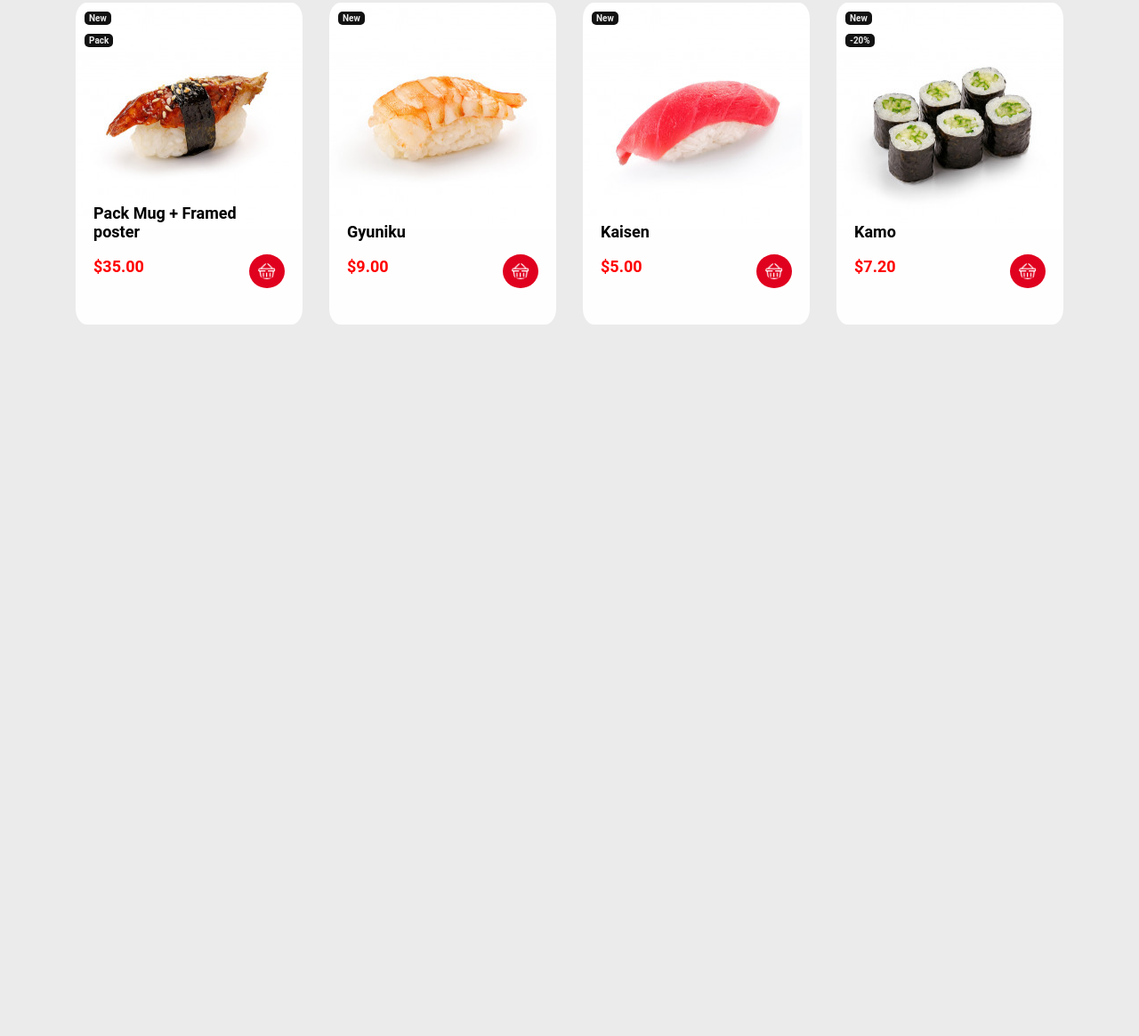
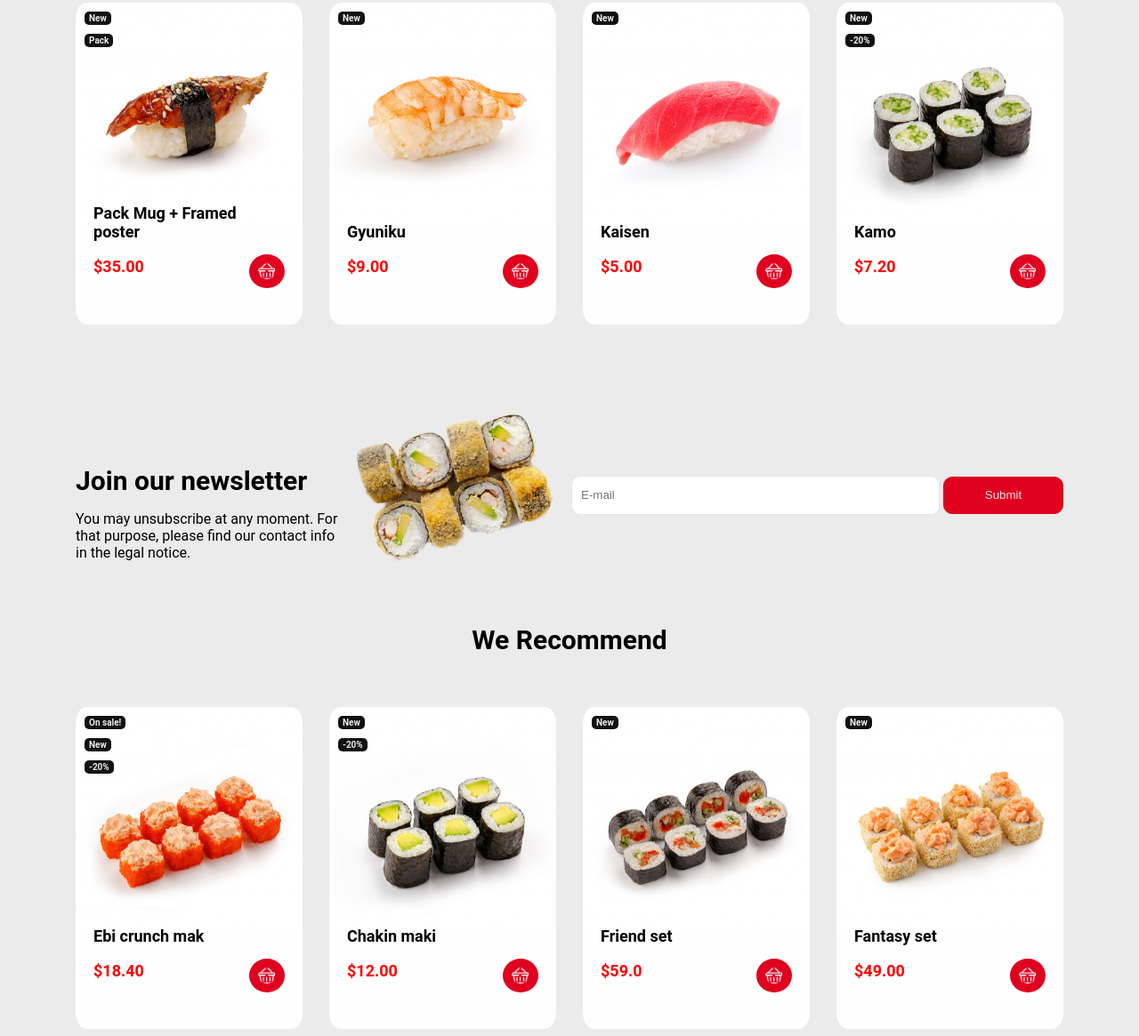
Before and after one commit to MarinaSavenko/Tempura, a plain HTML site: page index.html in a window 1280 px wide. Shown: the part 1192-2357 px from the top of the page at 89% size. Before the commit the page ends 1565 px from the top, so only its background shows below. Drawn offline with Linux system fonts and the light colour scheme.

Commit message:
added new sections

```diff
--- a/css/style.css
+++ b/css/style.css
@@ -132,6 +132,18 @@ ul.choice {
 .card8{
 	background: #fffefe url(../img/card8.png) no-repeat;
 }
+.card9{
+	background: #fffefe url(../img/card9.png) no-repeat;
+}
+.card10{
+	background: #fffefe url(../img/card10.png) no-repeat;
+}
+.card11{
+	background: #fffefe url(../img/card11.png) no-repeat;
+}
+.card12{
+	background: #fffefe url(../img/card12.png) no-repeat;
+}
 .container{
 	display: flex;
 	justify-content: space-between;
@@ -173,6 +185,48 @@ ul.choice {
 	color: #FE0000;
 	font: 600 18px Roboto, sans-serif;
 }
+.news_letter{
+	display: flex;
+	justify-content: space-between;
+	align-items: center;
+	margin-top: 100px;
+}
+.news_letter_size{
+	width: 295px;
+	height: 67px;
+}
+.join{
+	font: 600 30px Roboto, sans-serif;
+	margin: 0 auto;
+}
+.unsubscribe{
+	font: 400 16px Roboto, sans-serif;
+}
+.size{
+	border: 1px solid;
+	border-color: #E7E7E7;
+	color: #E7E7E7;
+	width: 392px;
+	height: 42px;
+	border-radius: 10px;
+	background: #ffffff;
+}
+.second_size{
+	border: 1px solid;
+	border-color: #E0011F;
+	color: #E7E7E7;
+	width: 135px;
+	height: 42px;
+	border-radius: 10px;
+	background: #E0011F;
+}
+.we_recommend{
+	font: 600 30px Roboto, sans-serif;
+	margin-top: 54px;
+	margin-bottom: 24px;
+	text-align: center;
+}
+
 .footer{
 
 
--- a/index.html
+++ b/index.html
@@ -211,6 +211,85 @@
 				</div>
 			</div>
 		</section>
+		<section class="news_letter">
+			<div class="news_letter_size">
+				<p class="join">Join our newsletter</p>
+				<p class="unsubscribe">You may unsubscribe at any moment. For that purpose, please find our contact info in the legal notice.</p>
+			</div>
+			<div>
+				<img src="img/long.png" alt="sushi">
+			</div>
+			<div class="email">
+				<form>
+					<input class="size" type="email" id="email" name="email" placeholder="E-mail">
+ 				    <input class="second_size" type="submit" value="Submit">
+				</form>
+			</div>
+		</section>
+		<section class="recommend">
+			<p class="we_recommend">We Recommend</p>
+			<div class="container">
+				<div class="cards card_container card9">
+					<div class="card_propouse">
+						<p class="paragraf">On sale!</p>
+						<p class="paragraf">New</p>
+						<p class="paragraf">-20%</p>
+					</div>
+					<div class="card_price_container">
+						<div>
+							<p class="paragraf_two">Ebi crunch mak</p>
+							<p class="paragraf_three">$18.40</p>
+						</div>
+						<div class="card_iconbag">
+							<img class="circle" src="img/bag.png" alt="bag" width="20">
+						</div>
+					</div>
+				</div>
+				<div class="cards card_container card10">
+					<div class="card_propouse">
+						<p class="paragraf">New</p>
+						<p class="paragraf">-20%</p>
+					</div>
+					<div class="card_price_container">
+						<div>
+							<p class="paragraf_two">Chakin maki</p>
+							<p class="paragraf_three">$12.00</p>
+						</div>
+						<div class="card_iconbag">
+							<img class="circle" src="img/bag.png" alt="bag" width="20">
+						</div>
+					</div>
+				</div>
+				<div class="cards card_container card11">
+					<div class="card_propouse">
+						<p class="paragraf">New</p>
+					</div>
+					<div class="card_price_container">
+						<div>
+							<p class="paragraf_two">Friend set</p>
+							<p class="paragraf_three">$59.0</p>
+						</div>
+						<div class="card_iconbag">
+							<img class="circle" src="img/bag.png" alt="bag" width="20">
+						</div>
+					</div>
+				</div>
+				<div class="cards card_container card12">
+					<div class="card_propouse">
+						<p class="paragraf">New</p>
+					</div>
+					<div class="card_price_container">
+						<div>
+							<p class="paragraf_two">Fantasy set</p>
+							<p class="paragraf_three">$49.00</p>
+						</div>
+						<div class="card_iconbag">
+							<img class="circle" src="img/bag.png" alt="bag" width="20">
+						</div>
+					</div>
+				</div>
+			</div>
+		</section>
 	</main>
 	<footer>
 
```
Also changed, not shown: img/card10.png (added), img/card11.png (added), img/card12.png (added), img/card9.png (added), img/long.png (added).
